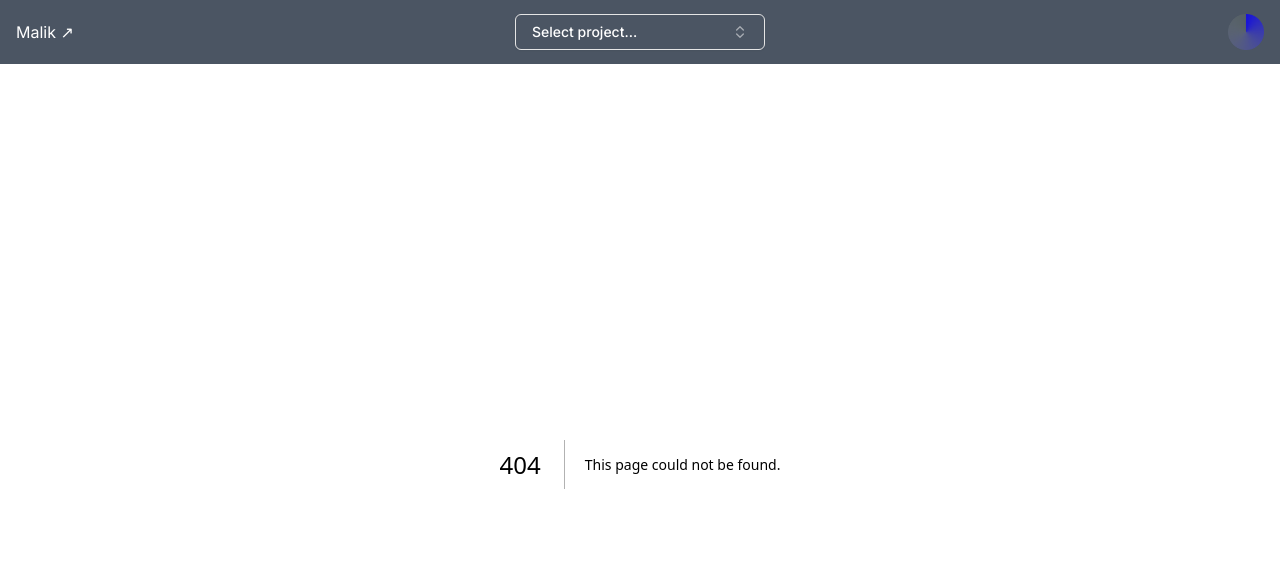
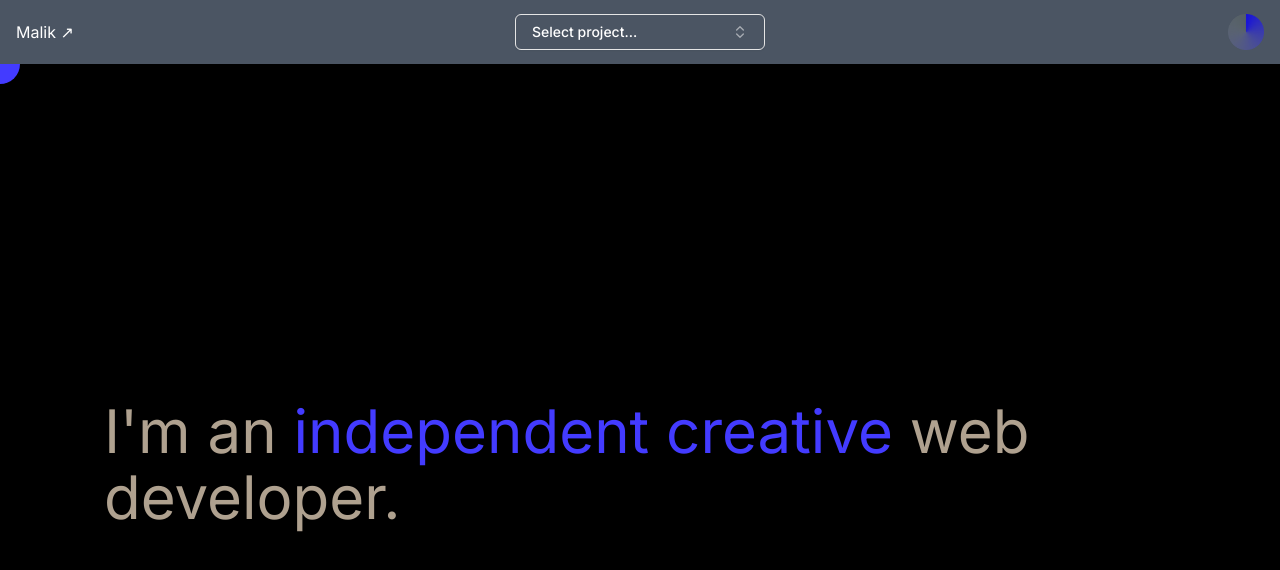
Before and after one commit to malikkotb/demos, a Next.js app: page /cursor-blend in a window 1280 px wide. Before the commit this address had no page. Shown: the top 570 px of the page. Built offline with nearby package versions, Linux system fonts and the light colour scheme.

Commit message:
cursor blend

```diff
--- /dev/null
+++ b/app/cursor-blend/components/CursorBlend.tsx
@@ -0,0 +1,65 @@
+"use client";
+import React from 'react';
+import styles from '../style.module.css';
+import { useEffect, useState } from "react";
+import { motion } from "framer-motion";
+import maskImage from "../../public/mask.svg";
+export default function CursorBlend() {
+  const [isHovering, setIsHovering] = useState(false); // hover state
+
+  const [mousePosition, setMousePosition] = useState({ x: null, y: null });
+  const cursorSize = isHovering ? 400 : 40;
+
+  const manageMouseMove = (e: { clientX: any; clientY: any; }) => {
+    const { clientX, clientY } = e;
+    setMousePosition({ x: clientX, y: clientY });
+  };
+
+  useEffect(() => {
+    window.addEventListener("mousemove", manageMouseMove);
+    return () => {
+      window.removeEventListener("mousemove", manageMouseMove);
+    };
+  }, []);
+
+  return (
+    <section className="section h-screen bg-black">
+      <motion.div
+        animate={{
+          WebkitMaskPosition: `${(mousePosition.x || 0) - cursorSize / 2}px ${
+            (mousePosition.y || 0) - cursorSize / 2
+          }px`,
+          WebkitMaskSize: `${cursorSize}px`,
+        }}
+        transition={{ type: "tween", ease: "backOut", duration: 0.5 }}
+        style={{
+          maskRepeat: "no-repeat",
+          maskSize: "40px",
+          position: "absolute",
+          color: "black",
+          backgroundColor: "#433bff",
+        }}
+        className={`${styles.mask} w-full h-full flex items-center justify-center text-[#afa18f] text-6xl leading-[66px] cursor-default`}
+      >
+        <p
+          className="w-[90vw] p-10"
+          onMouseEnter={() => {
+            setIsHovering(true);
+          }}
+          onMouseLeave={() => {
+            setIsHovering(false);
+          }}
+        >
+          Hiding bad shit from people since 2021 and on.
+        </p>
+      </motion.div>
+
+      <div className="body w-full h-full flex items-center justify-center text-[#afa18f] text-6xl leading-[66px] cursor-default">
+        <p className="w-[90vw] p-10">
+          I'm an <span className="text-[#433bff]">independent creative</span>{" "}
+          web developer.
+        </p>
+      </div>
+    </section>
+  );
+}
--- /dev/null
+++ b/app/cursor-blend/page.tsx
@@ -0,0 +1,10 @@
+import { Gothic_A1 } from "next/font/google";
+import CursorBlend from "./components/CursorBlend";
+const gothic_a1 = Gothic_A1({subsets: ["latin"], weight: ["900"]})
+
+
+export default function page() {
+  return (
+    <div><CursorBlend /></div>
+  )
+}
--- /dev/null
+++ b/app/cursor-blend/style.module.css
@@ -0,0 +1,3 @@
+.mask {
+    mask-image: url("../../public/mask.svg");
+  }
--- a/components/ui/ComboBox.tsx
+++ b/components/ui/ComboBox.tsx
@@ -31,7 +31,10 @@ const frameworks = [
     value: "horizontal-section",
     label: "Horizontal Section",
   },
-
+  {
+    value: "cursor-blend",
+    label: "Cursor Blend",
+  },
 ];
 
 export function Combobox({ setProject }: any) {
```
Also changed, not shown: public/mask.svg (added).
